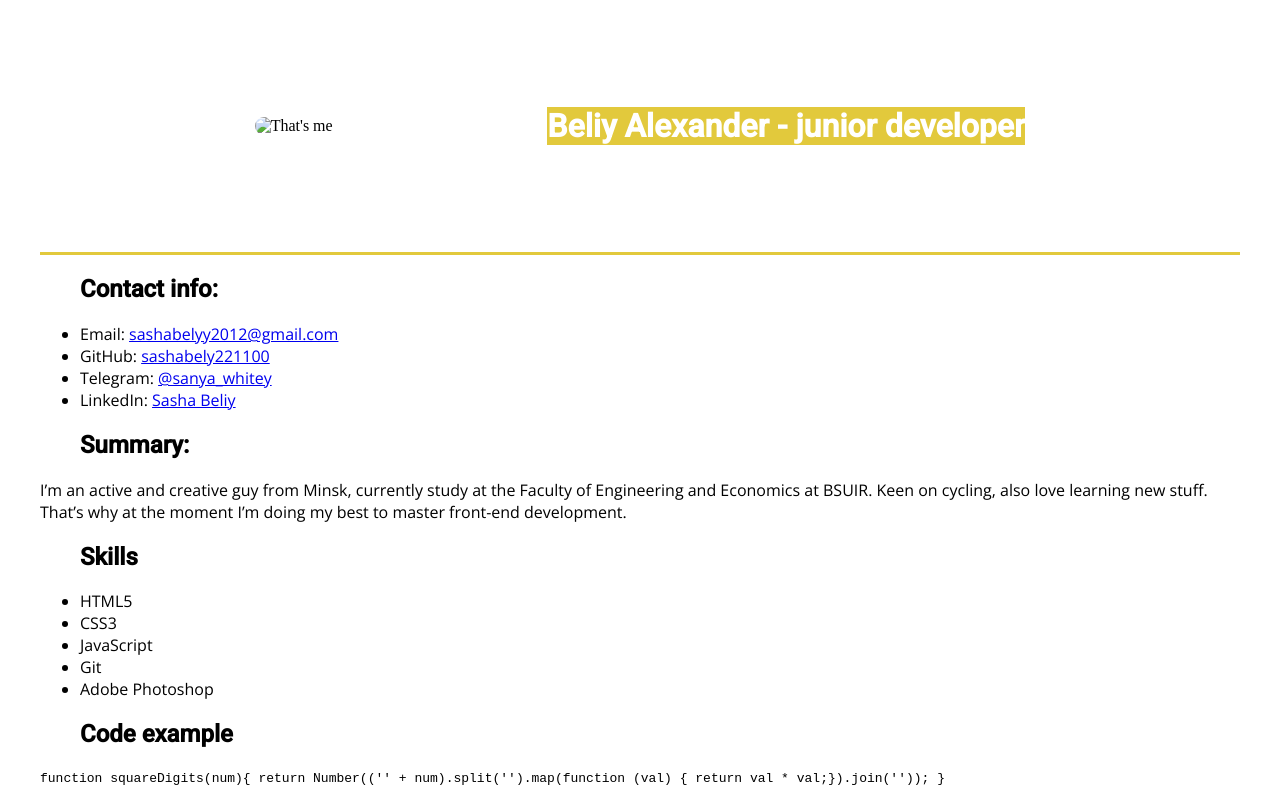
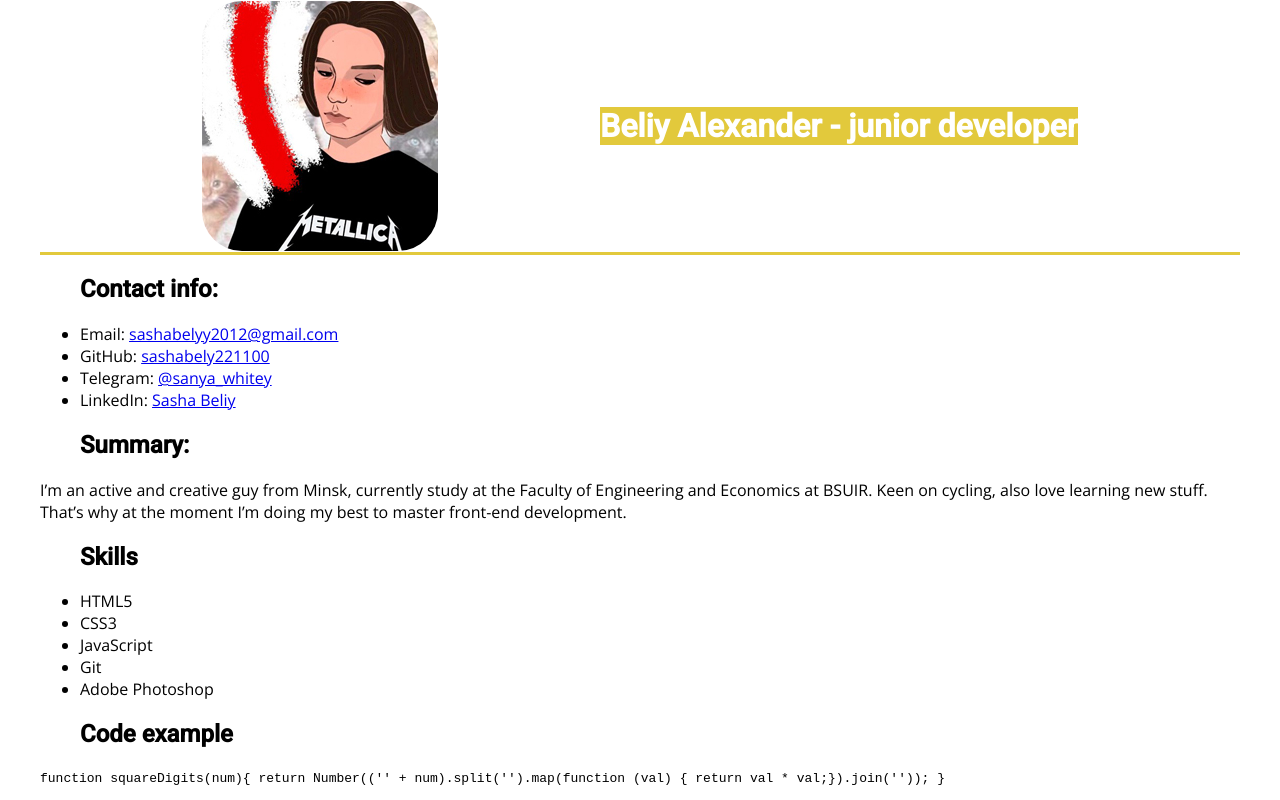
Before and after one commit to sashabely221100/rsschool-cv, a plain HTML site: page index.html in a window 1280 px wide. Shown: the top 800 px of the page. Drawn offline with nearby package versions, Linux system fonts and the light colour scheme.

Commit message:
fix: fixed profile picture link

```diff
--- a/index.html
+++ b/index.html
@@ -13,7 +13,7 @@
     <div class="container">
         <header>
 
-            <img src="/img/AVA.jpg" alt="That's me">
+            <img src="./assets/AVA.jpg" alt="That's me">
             <h1>Beliy Alexander - junior developer</h1>
 
 
```
